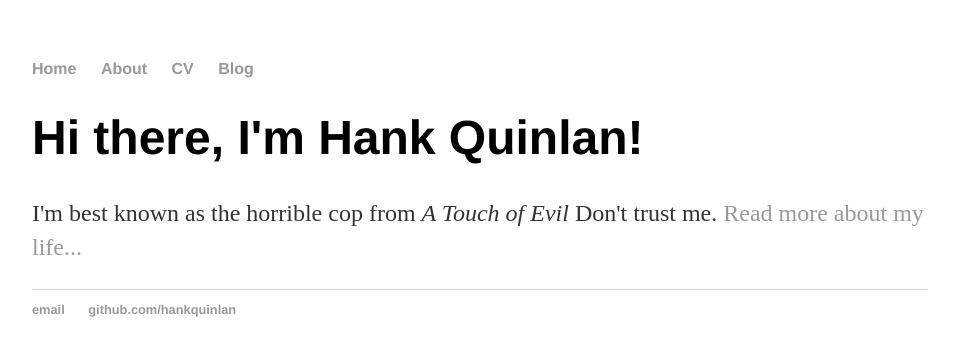
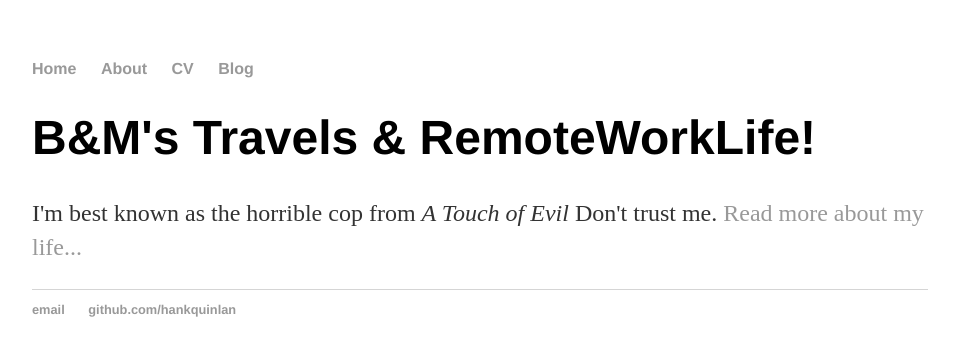
Before and after one commit to mthanaba/jekyll_test_blog_1, a Jekyll site: the page built from index.html, in a window 1280 px wide. Shown: the top 356 px of the page, without its empty margins (160-1115 px from the left). Built offline with Jekyll 4.4.1, drawn with Linux system fonts in a browser that asks for light colours.

Commit message:
Update index.html

```diff
--- a/index.html
+++ b/index.html
@@ -3,6 +3,6 @@ layout: default
 title: B&M's Travels & RemoteWorkLife
 ---
 <div class="blurb">
-	<h1>Hi there, I'm Hank Quinlan!</h1>
+	<h1>B&M's Travels & RemoteWorkLife!</h1>
 	<p>I'm best known as the horrible cop from <em>A Touch of Evil</em> Don't trust me. <a href="/about">Read more about my life...</a></p>
 </div><!-- /.blurb -->
```
